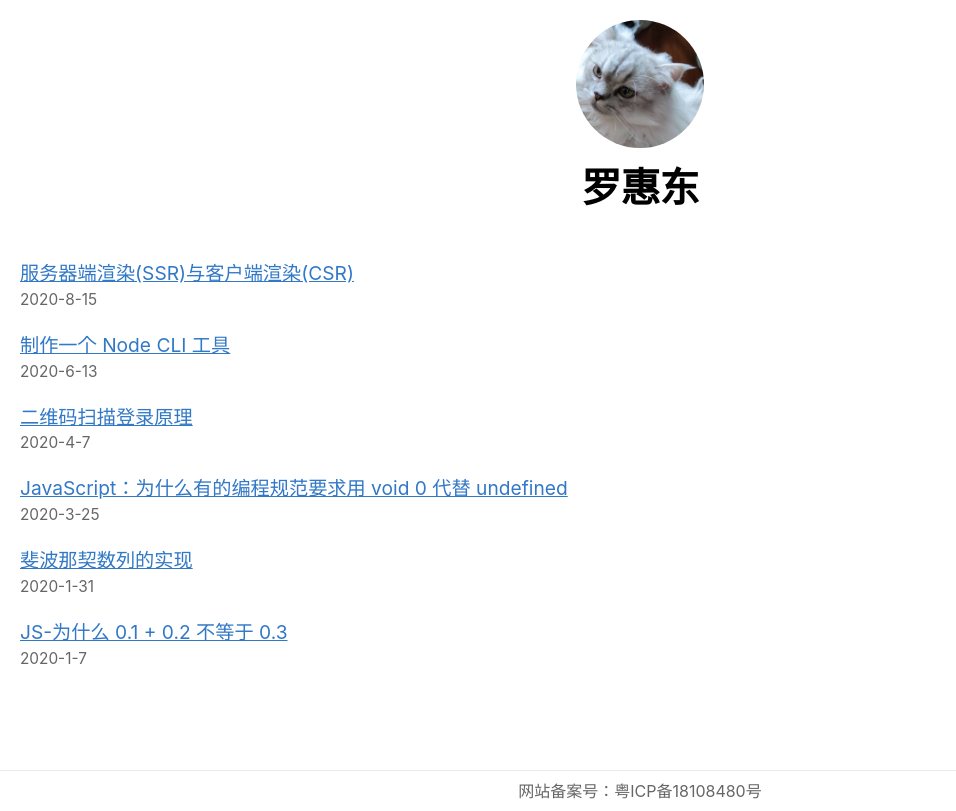
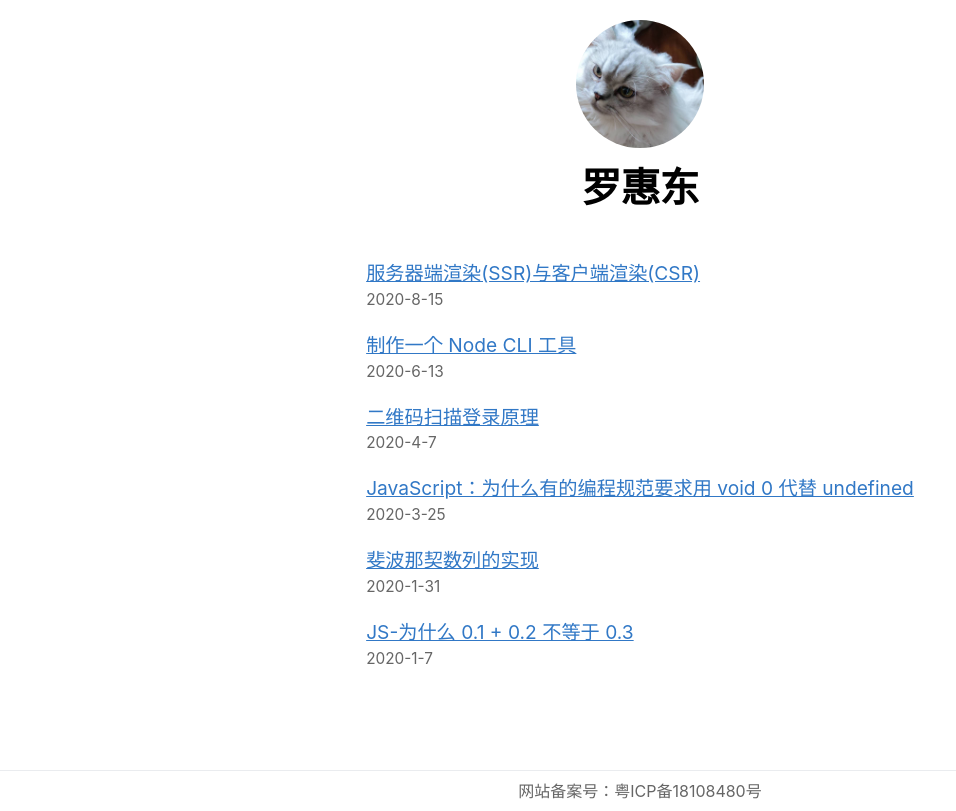
Before and after one commit to luohuidong/next-blog, a Next.js app: page / in a window 1280 px wide. Shown: the whole page, without its empty margins (0-956 px from the left). Built offline with nearby package versions, Linux system fonts and the light colour scheme.

Commit message:
修复主页内容没有居中的问题

```diff
--- a/components/HomePageLayout/index.module.scss
+++ b/components/HomePageLayout/index.module.scss
@@ -15,6 +15,8 @@
 
 .main {
   margin: 0 20px;
+  display: flex;
+  justify-content: center;
 }
 
 @media screen and (max-width: $mobile-width) {
--- a/pages/index.tsx
+++ b/pages/index.tsx
@@ -21,7 +21,7 @@ export default function Home({ allPostsData }: Props) {
     <HomepageLayout>
       <section
         className={`${utilStyles.headingMd} ${utilStyles.padding1px}`}
-        style={{ marginTop: 30 }}
+        style={{ marginTop: 30, maxWidth: 750 }}
       >
         <ul className={classnames(utilStyles.list, styles.list)}>
           {allPostsData.map(({ id, data }) => (
```
